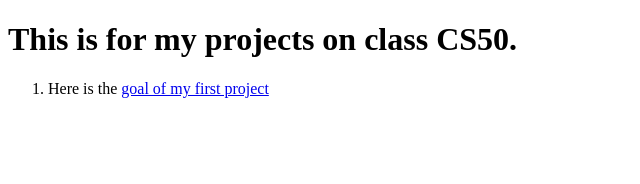
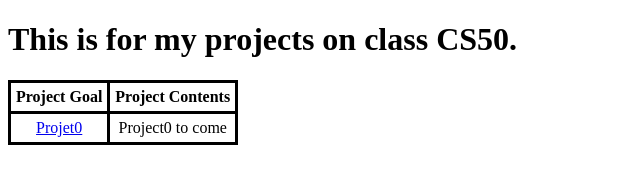
Before and after one commit to eunjung2059/WebProgrammingCS50W, a plain HTML site: page project0/index.html in a window 1280 px wide. Shown: the whole page, without its empty margins (0-640 px from the left). Drawn offline with Linux system fonts and the light colour scheme.

Commit message:
fix link in index.html

```diff
--- a/project0/index.html
+++ b/project0/index.html
@@ -2,12 +2,19 @@
 <html>
 	<head>
 		<title>My Webpage For Project0</title>
+		<link rel="stylesheet" href="style.css">
 	</head>
 	<body>
 		<h1>This is for my projects on class CS50.</h1>
-		<ol>
-			<li>Here is the <a href="https://eunjung2059.github.io/WebProgrammingCS50W/project0/Project%0_Hompate.html">goal of my first project</a></li>
-		</ol>
-
+		<table>
+			<tr>
+				<th>Project Goal</th>
+				<th>Project Contents</th>
+			</tr>
+			<tr>
+				<td><a href="Project0_Homepage.html">Projet0</a></td>
+				<td>Project0 to come</td>
+			</tr>
+		</table>
 	</body>
 </html>
--- /dev/null
+++ b/project0/style.css
@@ -0,0 +1,6 @@
+table, tr, th, td {
+	border: solid;
+	padding: 5px;
+	border-collapse: collapse;
+	text-align: center;
+}
```
